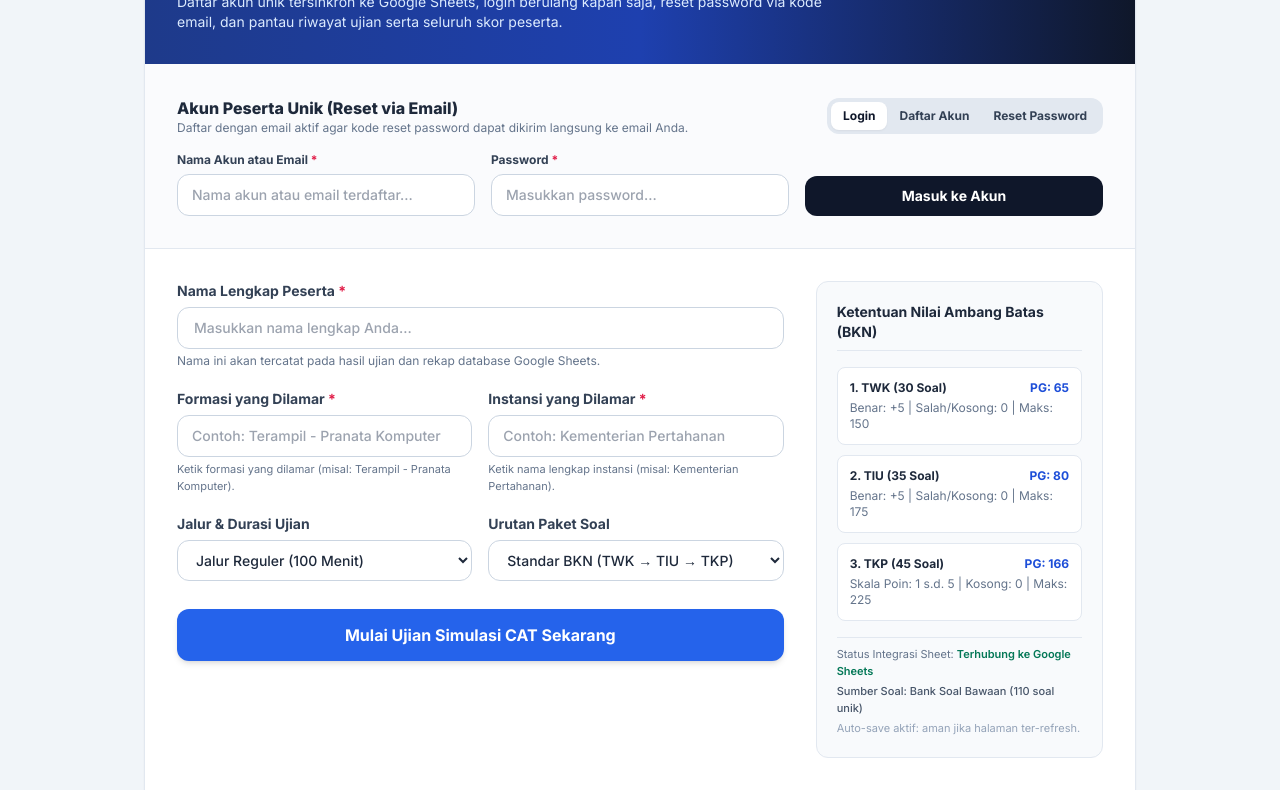
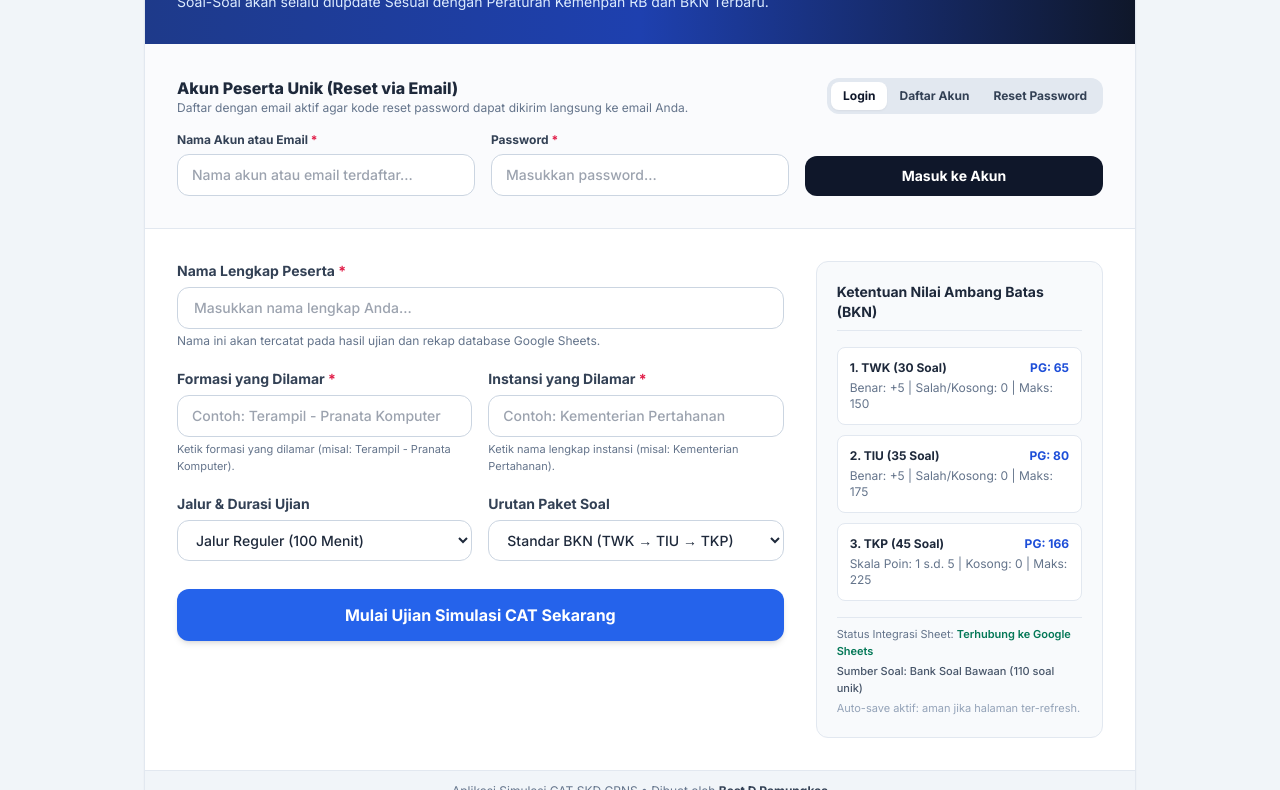
Before and after one commit to Best-D-P/CPNS-SKD, a plain HTML site: page index.html in a window 1280 px wide. Shown: the part 224-1014 px from the top of the page. Drawn offline with nearby package versions, Linux system fonts and the light colour scheme; no server answers.

Commit message:
Update index.html

```diff
--- a/index.html
+++ b/index.html
@@ -96,7 +96,7 @@
         </span>
         <h2 class="text-2xl sm:text-3xl font-extrabold mb-2">Computer Assisted Test (CAT) SKD CPNS</h2>
         <p class="text-sm text-blue-100 max-w-2xl">
-          Daftar akun unik tersinkron ke Google Sheets, login berulang kapan saja, reset password via kode email, dan pantau riwayat ujian serta seluruh skor peserta.
+          Soal-Soal akan selalu diupdate Sesuai dengan Peraturan Kemenpan RB dan BKN Terbaru.
         </p>
       </div>
 
```
